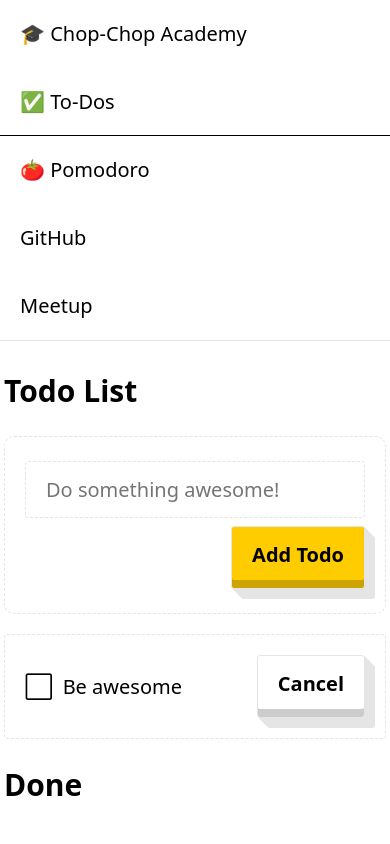
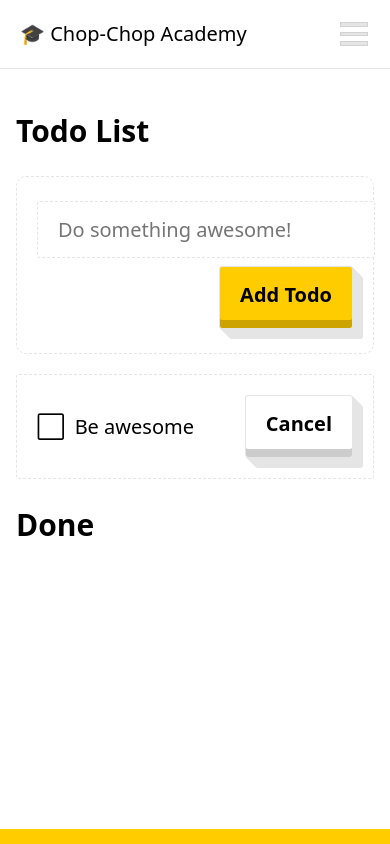
Before and after one commit to ChopChopOrg/academy, a Next.js app in the folder app/: page / in a window 390 px wide. Shown: the top 844 px of the page. Built offline with nearby package versions, Linux system fonts and the light colour scheme.

Commit message:
Add hamburger menu

```diff
--- a/app/package.json
+++ b/app/package.json
@@ -6,7 +6,7 @@
     "start": "next",
     "dev": "next",
     "build": "next build && next export -o build",
-    "lint": "eslint src/**/*",
+    "lint": "eslint src/**/*.{js,jsx,ts,tsx}",
     "typecheck": "tsc --noEmit",
     "prettier-check": "prettier --check src/**/*"
   },
--- a/app/src/app/components/PageLayout.tsx
+++ b/app/src/app/components/PageLayout.tsx
@@ -4,11 +4,12 @@
 import "focus-visible/dist/focus-visible.min";
 
 import { jsx, css, Global } from "@emotion/core";
-import React, { ComponentProps } from "react";
+import React, { ComponentProps, forwardRef } from "react";
 import styled from "@emotion/styled";
 import Link from "next/link";
 import { useRouter } from "next/router";
 
+import { HamburgerMenu } from "../../lib/components/HamburgeMenu";
 import { theme } from "../../theme";
 
 const globalStyles = css`
@@ -42,16 +43,20 @@ const PageHeader = styled.header`
 
   border-bottom: 1px solid ${theme.colors.shadow};
 
-  ${theme.mediaQueries.small} {
-    flex-direction: column;
+  ${theme.mediaQueries.medium} {
+    display: block;
   }
 `;
 
-const NavLink = (props: ComponentProps<"a">) => {
+const NavLink = forwardRef(
+  (
+    props: ComponentProps<"a">,
+    ref: React.Ref<HTMLAnchorElement>
+  ) => {
     const { pathname } = useRouter();
-  console.log(">", pathname, props.href);
     return (
       <a
+        ref={ref}
         css={[
           {
             padding: "1em",
@@ -71,7 +76,8 @@ const NavLink = (props: ComponentProps<"a">) => {
         {...props}
       />
     );
-};
+  }
+);
 
 interface PageLayoutProps {
   children: React.ReactNode;
@@ -84,7 +90,9 @@ export function PageLayout({ children }: PageLayoutProps) {
         <PageHeader>
           <Link href="/">
             <NavLink
-              css={{ ":hover": { textDecoration: "none" } }}
+              css={{
+                display: "inline-flex",
+              }}
             >
               <em css={{ fontStyle: "normal" }}>
                 <span role="img" aria-label="">
@@ -105,21 +113,25 @@ export function PageLayout({ children }: PageLayoutProps) {
                   borderColor: theme.colors.blue,
                 },
               },
-              [theme.mediaQueries.small]: {
-                flexDirection: "column",
-                a: {
-                  width: "100%",
-                  marginLeft: 0,
-                },
+              [theme.mediaQueries.medium]: {
+                display: "none",
               },
             }}
           >
             <Link href="/">
-              <NavLink href="/">✅ To-Dos</NavLink>
+              <NavLink href="/">
+                <span role="img" aria-label="">
+                  ✅
+                </span>{" "}
+                To-Dos
+              </NavLink>
             </Link>
             <Link href="/pomodoro">
               <NavLink href="/pomodoro">
-                🍅 Pomodoro
+                <span role="img" aria-label="">
+                  🍅
+                </span>{" "}
+                Pomodoro
               </NavLink>
             </Link>
             <NavLink href="https://github.com/ChopChopOrg/academy">
@@ -129,6 +141,37 @@ export function PageLayout({ children }: PageLayoutProps) {
               Meetup
             </NavLink>
           </nav>
+          <HamburgerMenu
+            css={{
+              display: "none",
+              [theme.mediaQueries.medium]: {
+                display: "unset",
+              },
+            }}
+          >
+            <Link href="/">
+              <NavLink href="/">
+                <span role="img" aria-label="">
+                  ✅
+                </span>{" "}
+                To-Dos
+              </NavLink>
+            </Link>
+            <Link href="/pomodoro">
+              <NavLink href="/pomodoro">
+                <span role="img" aria-label="">
+                  🍅
+                </span>{" "}
+                Pomodoro
+              </NavLink>
+            </Link>
+            <NavLink href="https://github.com/ChopChopOrg/academy">
+              GitHub
+            </NavLink>
+            <NavLink href="https://www.meetup.com/Chop-Chop-Academy-Web-Apps/">
+              Meetup
+            </NavLink>
+          </HamburgerMenu>
         </PageHeader>
         <main css={{ minHeight: "90vh" }}>{children}</main>
         <footer
@@ -149,7 +192,7 @@ export function PageLayout({ children }: PageLayoutProps) {
                   textDecoration: "underline",
                 },
               },
-              [theme.mediaQueries.small]: {
+              [theme.mediaQueries.medium]: {
                 flexDirection: "column",
                 li: {
                   marginBottom: "1em",
@@ -192,8 +235,8 @@ const PageLayoutMargin: React.FC<ComponentProps<
       padding: "1em",
       width: "80ch",
       maxWidth: "100%",
-      [theme.mediaQueries.small]: {
-        padding: 4,
+      [theme.mediaQueries.medium]: {
+        padding: 16,
       },
     }}
     {...props}
--- /dev/null
+++ b/app/src/lib/components/HamburgeMenu.tsx
@@ -0,0 +1,79 @@
+/** @jsx jsx */
+import { jsx, css } from "@emotion/core";
+import {
+  bubble as Menu,
+  Props as MenuProps,
+} from "react-burger-menu";
+
+import { theme } from "../../theme";
+
+export interface HamburgerMenuProps
+  extends Omit<MenuProps, "styles"> {}
+
+const overlayStylesOverride = {
+  bmOverlay: {
+    background: "rgba(255,255,255,0.8)",
+  },
+  bmBurgerBars: {},
+  bmBurgerButton: {},
+  bmCross: {},
+  bmCrossButton: {},
+  bmItemList: {},
+  bmMenu: {},
+  bmMenuWrap: {},
+  bmMorphShape: {},
+};
+
+export const HamburgerMenu: React.FC<HamburgerMenuProps> = ({
+  className,
+  ...rest
+}) => (
+  <nav
+    css={css`
+      .bm-burger-button {
+        position: fixed;
+        width: 28px;
+        height: 24px;
+        right: 22px;
+        top: 22px;
+      }
+      .bm-burger-bars {
+        border: 1px solid ${theme.colors.gray};
+        background: ${theme.colors.shadow};
+      }
+      .bm-burger-bars-hover {
+        border: 1px solid ${theme.colors.black};
+        background: ${theme.colors.black};
+      }
+      .bm-cross-button {
+        height: 24px;
+        width: 24px;
+      }
+      .bm-cross {
+        background: ${theme.colors.gray};
+      }
+      .bm-menu-wrap {
+        position: fixed;
+        height: 100%;
+      }
+      .bm-menu {
+        background: ${theme.colors.white};
+        padding: 2.5em 1.5em 0;
+        font-size: 1.15em;
+      }
+      .bm-morph-shape {
+        fill: ${theme.colors.white};
+      }
+      .bm-item-list {
+        color: #b8b7ad;
+        padding: 0.8em;
+      }
+      .bm-item {
+        display: inline-block;
+      }
+    `}
+    className={className}
+  >
+    <Menu styles={overlayStylesOverride} {...rest} />
+  </nav>
+);
--- a/app/src/theme.ts
+++ b/app/src/theme.ts
@@ -1,4 +1,4 @@
-const breakpoints = ["420px"];
+const breakpoints = ["40em", "56em", "64em"];
 
 const colors = {
   yellow: "#FFCC00",
@@ -40,5 +40,6 @@ export const theme = {
   breakpoints,
   mediaQueries: {
     small: `@media screen and (max-width: ${breakpoints[0]})`,
+    medium: `@media screen and (max-width: ${breakpoints[1]})`,
   },
 };
```
Also changed, not shown: app/.eslintrc.js. Lines whose indentation alone changed are shown as unchanged.
